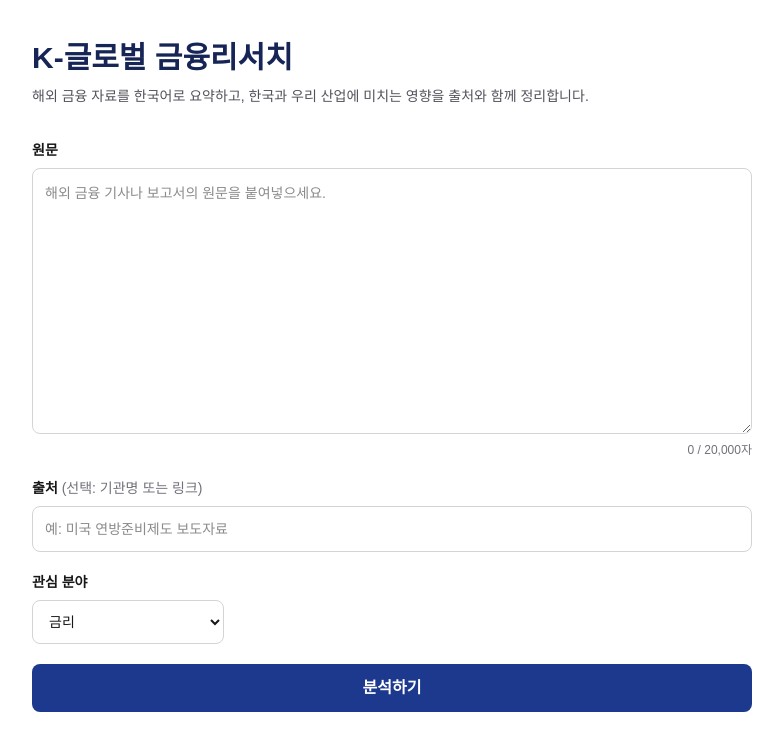
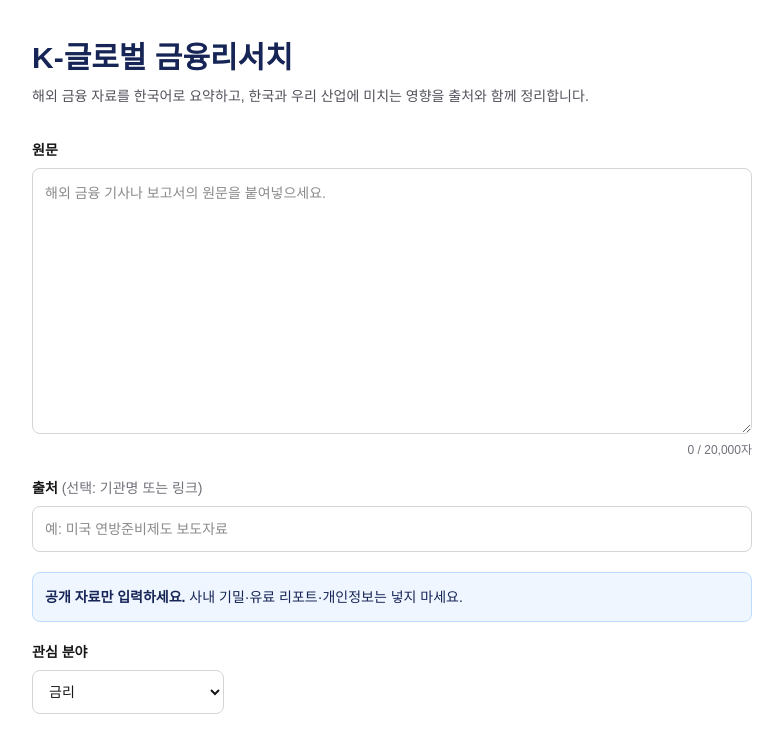
Before and after one commit to ynet6969-cpu/k-global-research, a Next.js app: page / in a window 1280 px wide. Shown: the top 732 px of the page, without its empty margins (248-1031 px from the left). Built offline with nearby package versions, Linux system fonts and the light colour scheme.

Commit message:
PLAN 작업 6: 입력창 아래에 공개 자료 안내 문구 추가 — 사내 기밀·유료 리포트·개인정보가 입력되지 않도록 PRD 7번 약속을 화면에 보이게 하려고
Co-Authored-By: Claude Opus 5.5 <noreply@anthropic.com>

```diff
--- a/app/components/AnalyzeForm.tsx
+++ b/app/components/AnalyzeForm.tsx
@@ -2,7 +2,8 @@
 
 // Design Ref: §5.1 — 입력창(3), 관심 분야(5), 실행 버튼(6) 구역.
 // PLAN 작업 4: "분석하기"를 누르면 입력을 모아 부모(page)에게 넘긴다. 실제 API 호출은 page가 한다.
-// 입력 방식 전환(작업 8)과 안내 문구(작업 6)는 이후 작업에서 이 컴포넌트에 추가한다.
+// PLAN 작업 6: 입력창 아래에 공개 자료만 넣으라는 안내 문구를 둔다 (PRD 7번, DESIGN §5.1 구역 4).
+// 입력 방식 전환(작업 8)은 이후 작업에서 이 컴포넌트에 추가한다.
 
 import { useState } from "react";
 import { FIELDS, MAX_TEXT_LENGTH, type AnalyzeRequest, type Field } from "@/lib/types";
@@ -42,6 +43,7 @@ export default function AnalyzeForm({ onSubmit }: Props) {
           value={text}
           onChange={(e) => setText(e.target.value)}
           maxLength={MAX_TEXT_LENGTH}
+          aria-describedby="public-data-notice"
           rows={10}
           placeholder="해외 금융 기사나 보고서의 원문을 붙여넣으세요."
           className="w-full resize-y rounded-lg border border-zinc-300 bg-white p-3 text-sm leading-6 focus:border-blue-700 focus:outline-none dark:border-zinc-700 dark:bg-zinc-900"
@@ -63,6 +65,13 @@ export default function AnalyzeForm({ onSubmit }: Props) {
           className="w-full rounded-lg border border-zinc-300 bg-white p-3 text-sm focus:border-blue-700 focus:outline-none dark:border-zinc-700 dark:bg-zinc-900"
         />
       </div>
+
+      <p
+        id="public-data-notice"
+        className="rounded-lg border border-blue-200 bg-blue-50 p-3 text-sm leading-6 text-blue-950 dark:border-blue-900 dark:bg-blue-950 dark:text-blue-100"
+      >
+        <strong className="font-semibold">공개 자료만 입력하세요.</strong> 사내 기밀·유료 리포트·개인정보는 넣지 마세요.
+      </p>
 
       <div className="flex flex-col gap-2">
         <label htmlFor="field" className="text-sm font-semibold">
```
